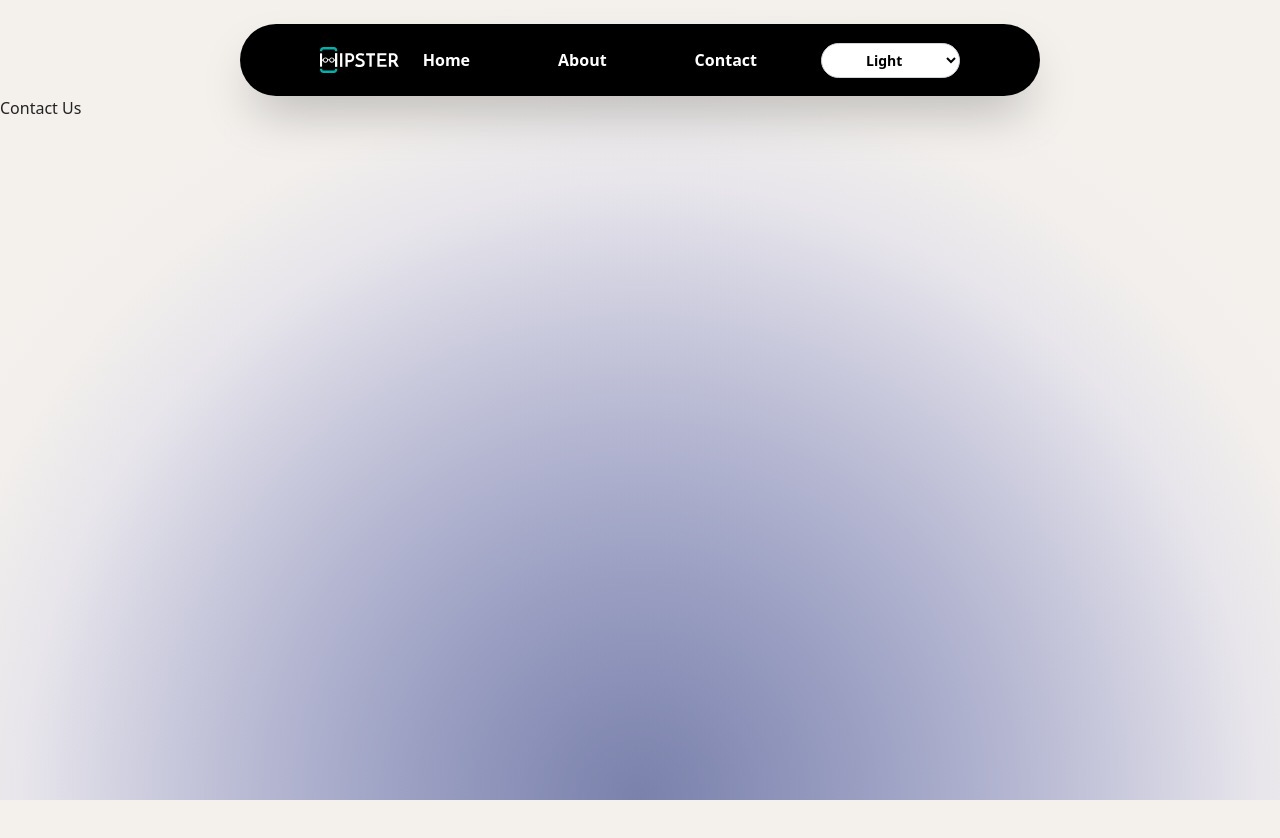
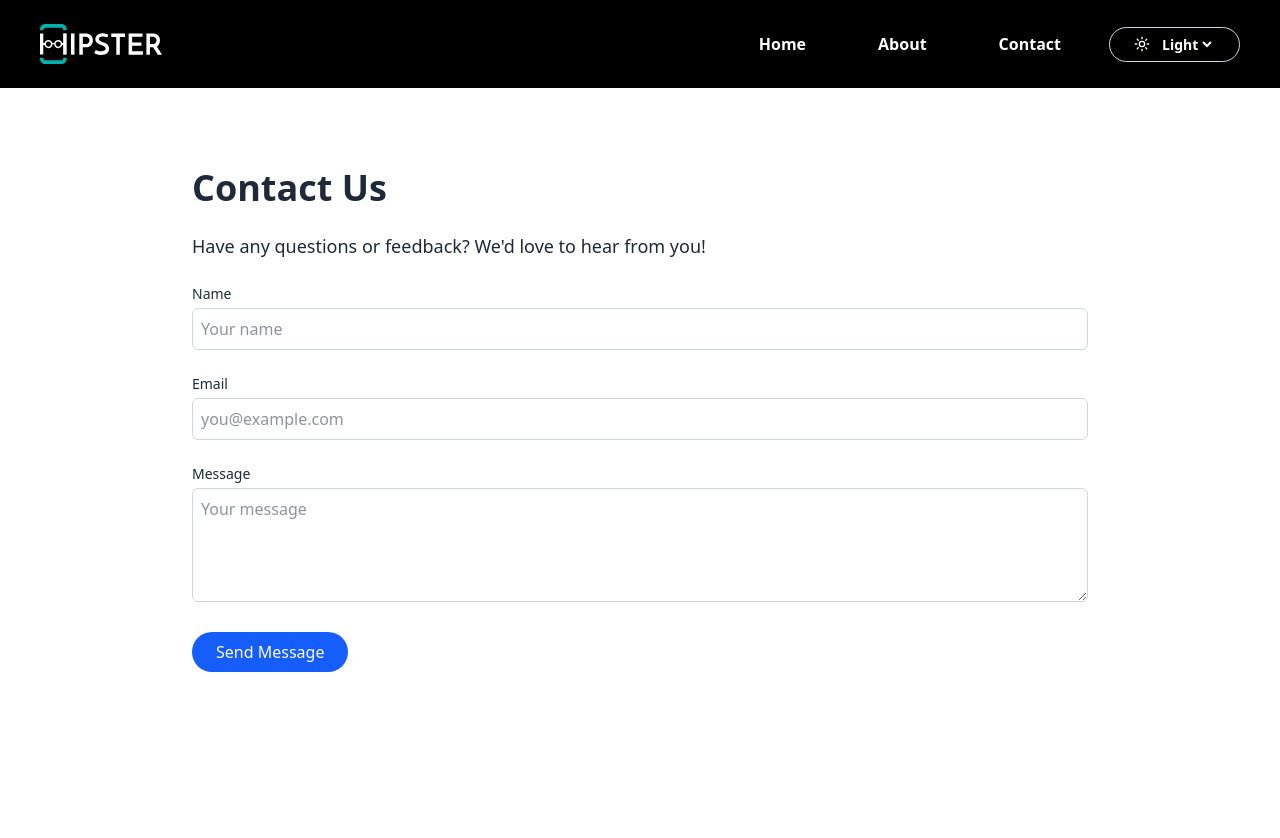
Before and after one commit to abijith-831/Theme_Toggler, a React (Vite) app: page /contact in a window 1280 px wide. Shown: the top 838 px of the page. Before the commit the page ends 800 px from the top, so only its background shows below. Built offline with nearby package versions, Linux system fonts and the light colour scheme.

Commit message:
about and contact page set

```diff
--- a/package.json
+++ b/package.json
@@ -12,6 +12,7 @@
   "dependencies": {
     "@tailwindcss/vite": "^4.1.11",
     "framer-motion": "^12.23.12",
+    "lucide-react": "^0.536.0",
     "react": "^19.1.0",
     "react-dom": "^19.1.0",
     "react-router-dom": "^7.7.1"
--- a/public/styles/dark-theme.css
+++ b/public/styles/dark-theme.css
@@ -19,8 +19,8 @@ body.theme-dark {
 
   .navbar,
   button {
-    background: linear-gradient(to right, #be1bb6, #444);
-    color: #fff;
+    border: 1px solid white;
+
   }
 
 
@@ -28,10 +28,10 @@ body.theme-dark {
   @import "tailwindcss";
 
 .theme-dark {
-  --bg-card: #1f2937; /* Tailwind bg-gray-800 */
-  --text-primary: #f9fafb; /* Tailwind text-gray-100 */
-  --text-secondary: #9ca3af; /* Tailwind text-gray-400 */
-  --button-bg: #374151; /* Tailwind bg-gray-700 */
-  --button-active: #2563eb; /* Tailwind bg-blue-600 */
+  --bg-card: #1f2937;
+  --text-primary: #f9fafb;
+  --text-secondary: #9ca3af;
+  --button-bg: #374151;
+  --button-active: #2563eb;
   --button-text: #ffffff;
 }
--- a/src/Components/Navbar.tsx
+++ b/src/Components/Navbar.tsx
@@ -1,34 +1,73 @@
+import { useState } from 'react';
 import { Link } from 'react-router-dom';
 import { useTheme } from '../ThemeContext';
+import { Menu, X } from 'lucide-react';
+import { Sun, Moon, Palette } from 'lucide-react';
 
 const Navbar: React.FC = () => {
   const { theme, setTheme } = useTheme();
+  const [menuOpen, setMenuOpen] = useState(false);
+
+  const options = [
+    { label: "Light", value: "light", icon: <Sun size={16} className="mr-2" /> },
+    { label: "Dark", value: "dark", icon: <Moon size={16} className="mr-2" /> },
+    { label: "Blue", value: "blue", icon: <Palette size={16} className="mr-2" /> }
+  ];
 
   const handleChange = (e: React.ChangeEvent<HTMLSelectElement>) => {
     setTheme(e.target.value as 'light' | 'dark' | 'blue');
   };
 
+
   return (
-    <nav className="navbar flex items-center justify-between mx-60   mt-6 rounded-full  px-20 py-4  shadow-2xl"  >
-      <div className="text-xl font-bold ">
-      <Link to="/">
-        <img src="/logo/logo.svg" alt="MyLogo" className="h-10 w-auto" />
+    <nav className="w-full  px-4 md:px-10 py-6 shadow-xl bg-white dark:bg-gray-800">
+      <div className="max-w-7xl mx-auto flex justify-between items-center">
+        {/* Logo */}
+        <Link to="/" className="flex items-center">
+          <img src="/logo/logo.svg" alt="Logo" className="h-10" />
         </Link>
-      </div>
 
-      <div className="flex items-center space-x-10 text-base font-bold ">
+        {/* Desktop Nav */}
+        <div className="hidden md:flex items-center space-x-6 font-bold">
           <Link to="/" className="px-6 py-2 rounded-full transition hover:bg-black hover:text-white">Home</Link>
           <Link to="/about" className="px-6 py-2 rounded-full transition hover:bg-black hover:text-white">About</Link>
           <Link to="/contact" className="px-6 py-2 rounded-full transition hover:bg-black hover:text-white">Contact</Link>
 
+          <div className="flex items-center space-x-2 border border-gray-300 px-6 py-1.5 rounded-full">
+            {options.find(opt => opt.value === theme)?.icon}
+            <select className="bg-transparent text-sm focus:outline-none" value={theme} onChange={handleChange}>
+              {options.map(({ label, value }) => (
+                <option key={value} value={value} className="text-black p-6">{label}</option>
+              ))}
+            </select>
+          </div>
+        </div>
 
-            <select className="dropdown px-10 py-1.5 rounded-full border border-gray-300  text-sm focus:outline-none focus:ring-2 focus:ring-black" value={theme} onChange={handleChange} >
-                <option className='text-black' value="light">Light</option>
-                <option className='text-black' value="dark">Dark</option>
-                <option className='text-black' value="blue">Blue</option>
+        {/* Mobile Menu Toggle */}
+        <div className="md:hidden">
+          <button onClick={() => setMenuOpen(!menuOpen)}>
+            {menuOpen ? <X className="w-6 h-6" /> : <Menu className="w-6 h-6" />}
+          </button>
+        </div>
+      </div>
+
+      {/* Mobile Dropdown Menu */}
+      {menuOpen && (
+        <div className="md:hidden mx-20 mt-4 flex flex-col space-y-3 font-bold px-4">
+          <Link to="/" onClick={() => setMenuOpen(false)} className="px-6 py-2 rounded-full  text-black bg-gray-100 hover:bg-black hover:border hover:border-gray-300 hover:text-white  transition duration-500">Home</Link>
+          <Link to="/about" onClick={() => setMenuOpen(false)} className="px-6 py-2 rounded-full text-black bg-gray-100 hover:bg-black  hover:border hover:border-gray-300 hover:text-white  transition duration-500">About</Link>
+          <Link to="/contact" onClick={() => setMenuOpen(false)} className="px-6 py-2 rounded-full text-black bg-gray-100 hover:bg-black  hover:border hover:border-gray-300 hover:text-white  transition duration-500">Contact</Link>
+          <select
+            className="px-5 py-2 rounded-full border border-gray-300 text-sm"
+            value={theme}
+            onChange={handleChange}
+          >
+            <option className="text-black" value="light">Light</option>
+            <option className="text-black" value="dark">Dark</option>
+            <option className="text-black" value="blue">Blue</option>
           </select>
-
         </div>
+      )}
     </nav>
   );
 };
--- a/src/Pages/AboutPage.tsx
+++ b/src/Pages/AboutPage.tsx
@@ -1,5 +1,20 @@
 const About = () => {
-    return <h1>About Us</h1>;
-  };
+  return (
+    <div className="min-h-screen px-6 py-20 bg-gray-100 text-gray-800">
+      <div className="max-w-4xl mx-auto">
+        <h1 className="text-4xl font-bold mb-6">About Us</h1>
+        <p className="text-lg mb-4">
+          Welcome to our website! We are a passionate team dedicated to building amazing products and providing excellent services.
+        </p>
+        <p className="text-lg mb-4">
+          Our mission is to create user-friendly, fast, and reliable web experiences that delight users across the globe.
+        </p>
+        <p className="text-lg">
+          Thanks for visiting. We hope you enjoy what we’ve built!
+        </p>
+      </div>
+    </div>
+  );
+};
 
-  export default About;
+export default About;
--- a/src/Pages/ContactPage.tsx
+++ b/src/Pages/ContactPage.tsx
@@ -1,5 +1,33 @@
 const Contact = () => {
-    return <h1>Contact Us</h1>;
-  };
+  return (
+    <div className="min-h-screen px-6 py-20 bg-white text-gray-800">
+      <div className="max-w-4xl mx-auto">
+        <h1 className="text-4xl font-bold mb-6">Contact Us</h1>
+        <p className="text-lg mb-6">Have any questions or feedback? We'd love to hear from you!</p>
 
-  export default Contact;
+        <form className="space-y-6">
+          <div>
+            <label className="block text-sm font-medium mb-1">Name</label>
+            <input type="text" className="w-full border border-gray-300 rounded-md p-2 focus:outline-none focus:ring-2 focus:ring-blue-500" placeholder="Your name" />
+          </div>
+
+          <div>
+            <label className="block text-sm font-medium mb-1">Email</label>
+            <input type="email" className="w-full border border-gray-300 rounded-md p-2 focus:outline-none focus:ring-2 focus:ring-blue-500" placeholder="you@example.com" />
+          </div>
+
+          <div>
+            <label className="block text-sm font-medium mb-1">Message</label>
+            <textarea className="w-full border border-gray-300 rounded-md p-2 focus:outline-none focus:ring-2 focus:ring-blue-500" rows={4} placeholder="Your message"></textarea>
+          </div>
+
+          <button type="submit" className="px-6 py-2 bg-blue-600 text-white rounded-full hover:bg-blue-700 transition duration-300">
+            Send Message
+          </button>
+        </form>
+      </div>
+    </div>
+  );
+};
+
+export default Contact;
--- a/src/index.css
+++ b/src/index.css
@@ -8,3 +8,8 @@
 .theme-blue {
   transition: background 2s ease 1s, color 2s ease 1s;
 }
+
+
+html {
+  scroll-behavior: smooth;
+}
```
Also changed, not shown: src/Components/ContentCard.tsx (+9 -5 lines), 2 other files (tests, documents, lock files or other folders). Lines whose indentation alone changed are shown as unchanged.
